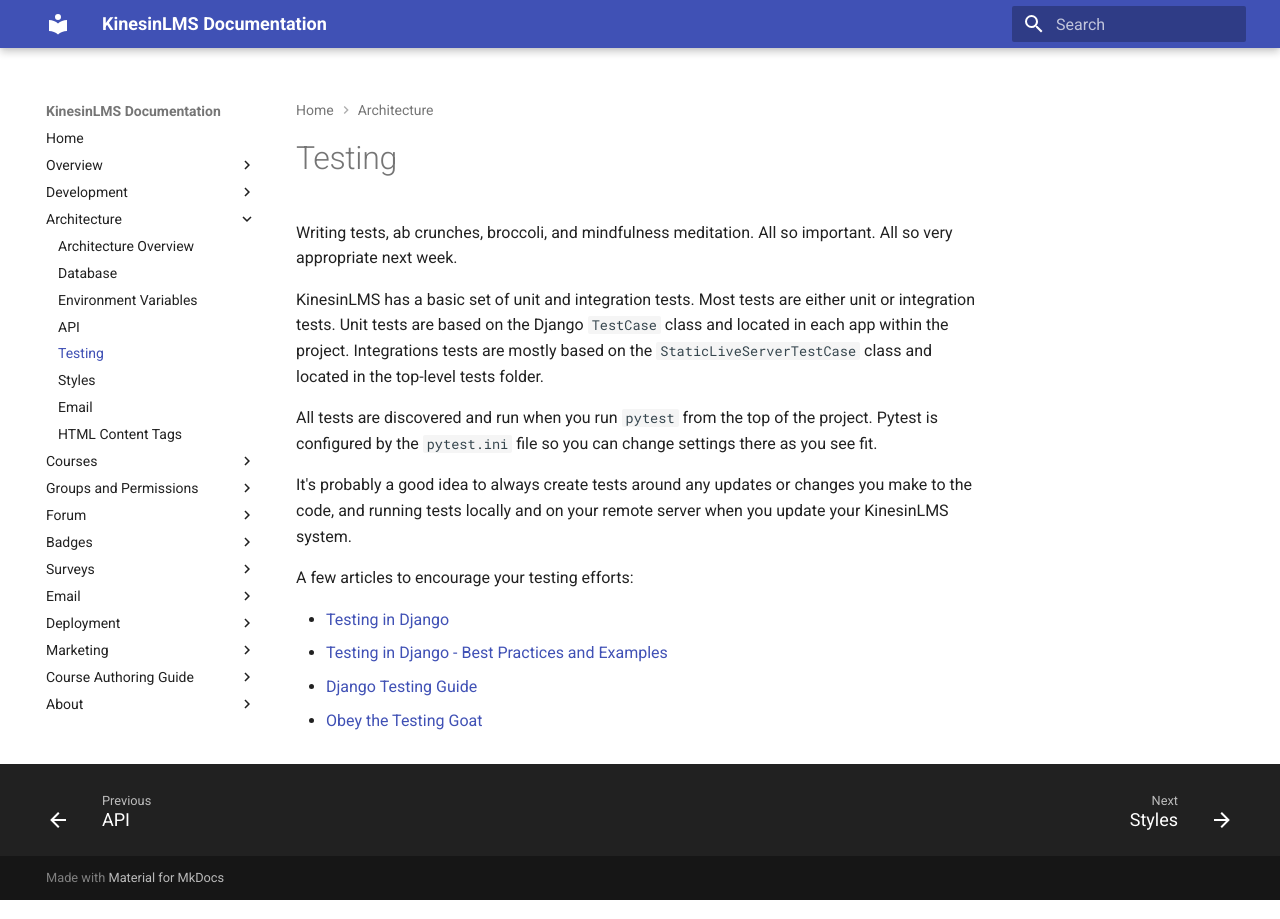
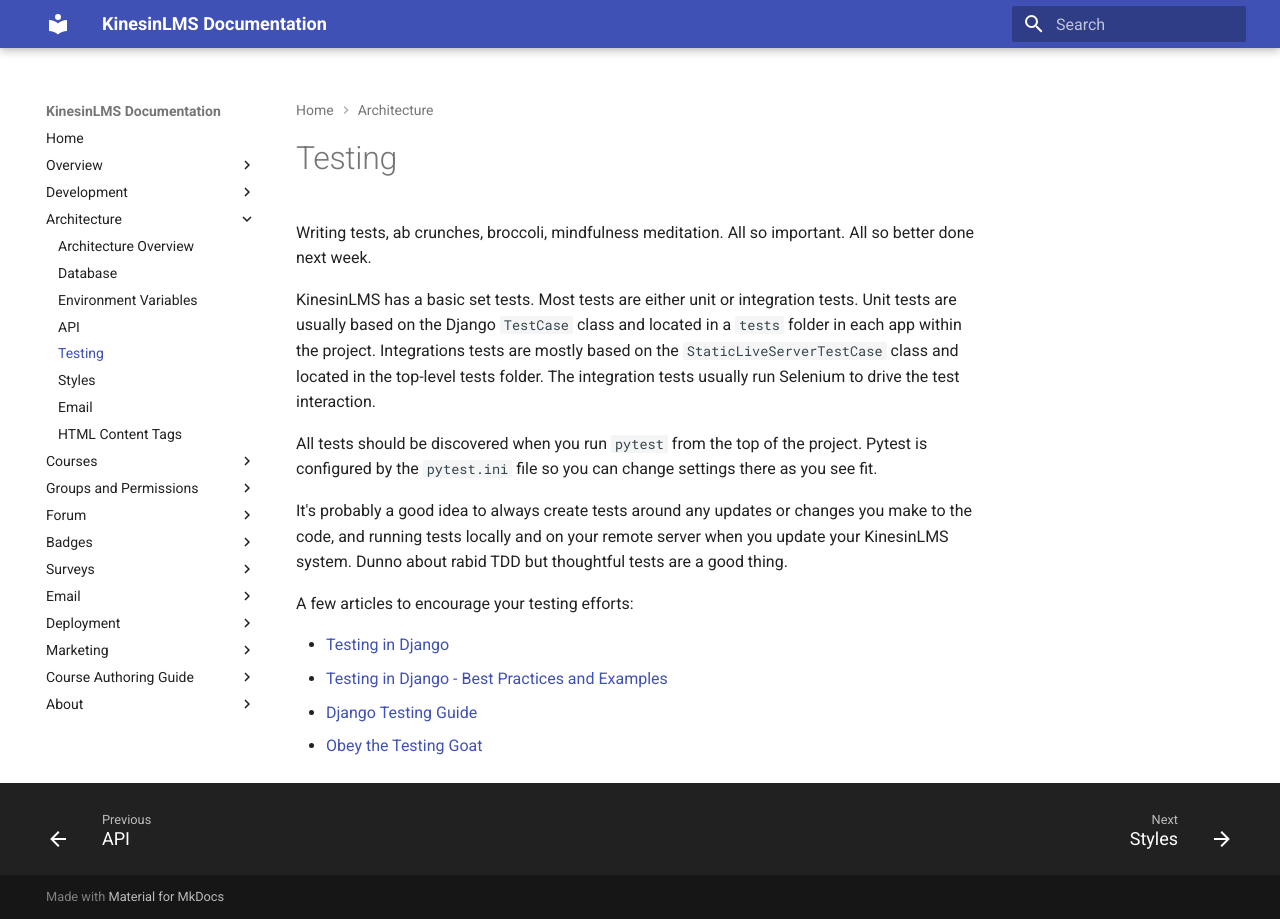
Before and after one commit to ScienceCommunicationLab/KinesinLMS, an MkDocs documentation site: the page built from docs/architecture/testing.md, in a window 1280 px wide. Built offline with MkDocs 1.6.1 and Material for MkDocs 9.7.7, drawn with Linux system fonts in a browser that asks for light colours.

Commit message:
Update docs

```diff
--- a/docs/architecture/testing.md
+++ b/docs/architecture/testing.md
@@ -1,16 +1,13 @@
 # Testing
 
-Writing tests, ab crunches, broccoli, and mindfulness meditation. All so important. All so very appropriate next week.
+Writing tests, ab crunches, broccoli, mindfulness meditation. All so important. All so better done next week.
 
-KinesinLMS has a basic set of unit and integration tests. Most tests are either unit or integration tests.
-Unit tests are based on the Django `TestCase` class and located in each app within the project. Integrations tests
-are mostly based on the `StaticLiveServerTestCase` class and located in the top-level tests folder.
+KinesinLMS has a basic set tests. Most tests are either unit or integration tests. Unit tests are usually based on the Django `TestCase` class and located in a `tests` folder in each app within the project. Integrations tests
+are mostly based on the `StaticLiveServerTestCase` class and located in the top-level tests folder. The integration tests usually run Selenium to drive the test interaction.
 
-All tests are discovered and run when you run `pytest` from the top of the project. Pytest is configured by the
-`pytest.ini` file so you can change settings there as you see fit.
+All tests should be discovered when you run `pytest` from the top of the project. Pytest is configured by the `pytest.ini` file so you can change settings there as you see fit.
 
-It's probably a good idea to always create tests around any updates or changes you make
-to the code, and running tests locally and on your remote server when you update your KinesinLMS system.
+It's probably a good idea to always create tests around any updates or changes you make to the code, and running tests locally and on your remote server when you update your KinesinLMS system. Dunno about rabid TDD but thoughtful tests are a good thing.
 
 A few articles to encourage your testing efforts:
 
```
